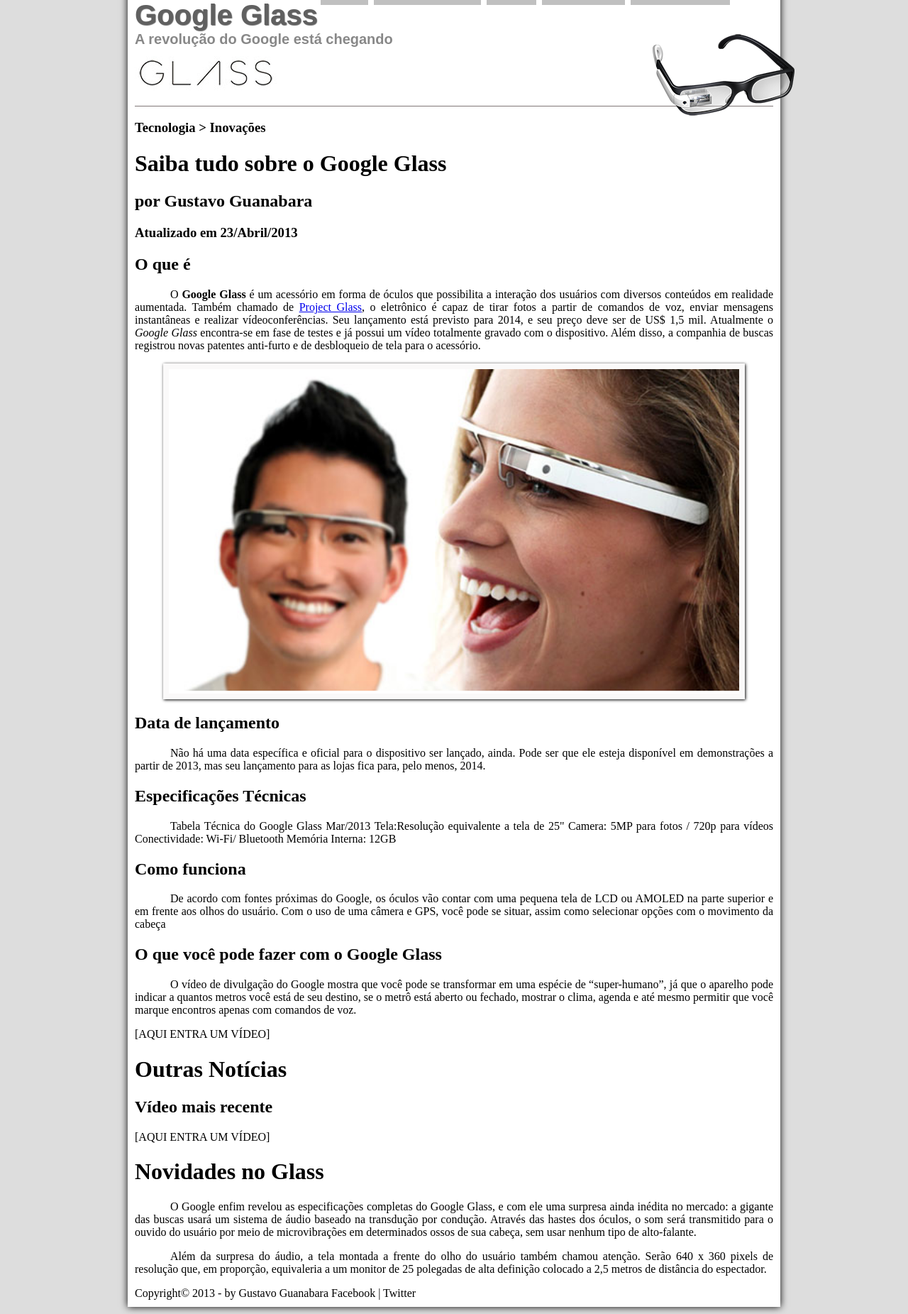
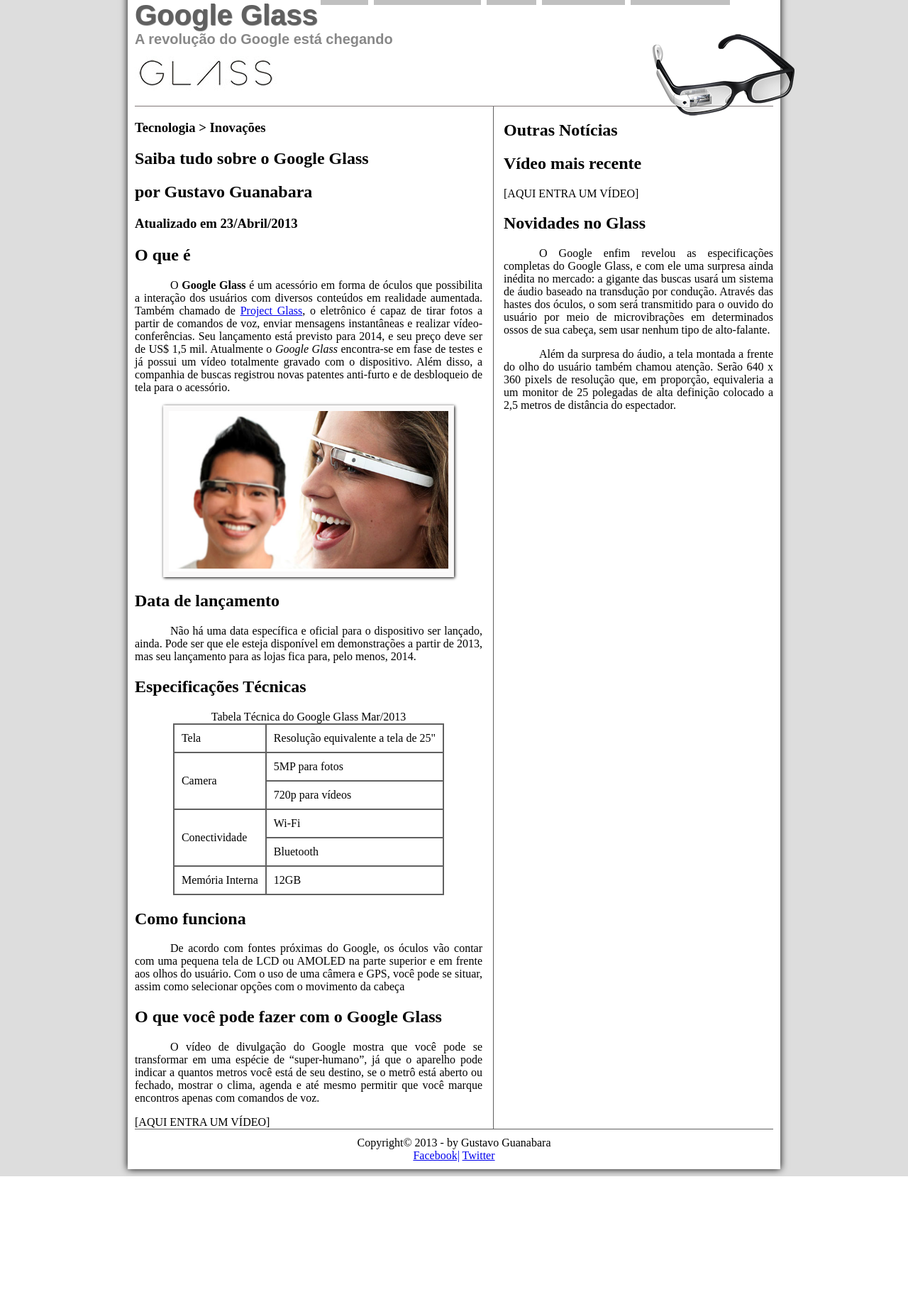
Before and after one commit to Bio-Maz/CursoHTML5, a PHP site: page / in a window 1280 px wide. Shown: the part 26-1877 px from the top of the page at 71% size. After the commit the page ends 1683 px from the top, so only its background shows below. Run offline with PHP 8.4, Linux system fonts and the light colour scheme.

Commit message:
Formatando site.

```diff
--- a/curso-html5-pacote01/projeto-glass-html5/_css/estilo.css
+++ b/curso-html5-pacote01/projeto-glass-html5/_css/estilo.css
@@ -130,3 +130,40 @@ nav#menu a{
 nav#menu a:hover{
     color: seashell;
 }
+
+section#corpo{
+    display: block;
+    width: 490px;
+    float: left;
+    border-right: 1px solid #606060 ;
+    padding-right: 15px;
+}
+
+table#tabelaspec{
+    border: 1px solid #606060;
+    border-spacing: 0px;
+    margin-left: auto;
+    margin-right: auto;
+
+}
+
+table#tabelaspec td{
+    border: 1px solid #606060;
+    padding: 10px;
+}
+
+
+aside#lateral{
+    display: block;
+    width: 380px;
+    float: right;
+
+
+}
+
+footer#rodape{
+    clear: both;
+    border-top: 1px solid #606060;
+    text-align: center;
+    padding-top: 10px;
+}
--- a/curso-html5-pacote01/projeto-glass-html5/index.html
+++ b/curso-html5-pacote01/projeto-glass-html5/index.html
@@ -30,6 +30,7 @@
 
 </header>
 
+<section id="corpo">
 <hgoup>
 <h3>Tecnologia > Inovações</h3>
 <h1>Saiba tudo sobre o Google Glass</h1>
@@ -38,7 +39,7 @@
 </hgoup>
 
 
-<h2>O que é</h2>
+<h1>O que é</h1>
 <p>O <span style="font-weight:800;">Google Glass</span> é um acessório em forma de óculos que possibilita a interação dos usuários com diversos conteúdos em realidade aumentada. Também chamado de <a href="http://glass.google.com" target="_blank">Project Glass</a>, o eletrônico é capaz de tirar fotos a partir de comandos de voz, enviar mensagens instantâneas e realizar vídeo&shy;con&shy;ferên&shy;cias. Seu lançamento está previsto para 2014, e seu preço deve ser de US$ 1,5 mil. Atualmente o <em>Google Glass</em> encontra-se em fase de testes e já possui um vídeo totalmente gravado com o dispositivo. Além disso, a companhia de buscas registrou novas patentes anti-furto e de desbloqueio de tela para o acessório.</p>
 
 <figure class="foto-legenda">
@@ -49,15 +50,21 @@
     </figcaption>
 </figure>
 
-<h2>Data de lançamento</h2>
+<h1>Data de lançamento</h1>
 <p>Não há uma data específica e oficial para o dispositivo ser lançado, ainda. Pode ser que ele esteja disponível em demonstrações a partir de 2013, mas seu lançamento para as lojas fica para, pelo menos, 2014.</p>
 
-<h2>Especificações Técnicas</h2>
-<p>Tabela Técnica do Google Glass Mar/2013
-Tela:Resolução equivalente a tela de 25"
-Camera: 5MP para fotos / 720p para vídeos
-Conectividade: Wi-Fi/ Bluetooth
-Memória Interna: 12GB</p>
+<h1>Especificações Técnicas</h1>
+<table id="tabelaspec">
+<caption>Tabela Técnica do Google Glass Mar/2013</caption>
+
+<tr><td>Tela</td><td>Resolução equivalente a tela de 25"</td></tr>
+<tr><td rowspan="2">Camera</td><td>5MP para fotos</td></tr>
+<tr><td>720p para vídeos</td>
+<tr><td rowspan="2">Conectividade</td><td>Wi-Fi</td></tr>
+<tr><td>Bluetooth</td></tr>
+
+<tr><td>Memória Interna</td><td>12GB</td></tr>
+</table>
 
 <h2>Como funciona</h2>
 <p>De acordo com fontes próximas do Google, os óculos vão contar com uma pequena tela de LCD ou AMOLED na parte superior e em frente aos olhos do usuário. Com o uso de uma câmera e GPS, você pode se situar, assim como selecionar opções com o movimento da cabeça</p>
@@ -66,7 +73,9 @@ Memória Interna: 12GB</p>
 <p>O vídeo de divulgação do Google mostra que você pode se transformar em uma espécie de “super-<wbr/>humano”, já que o aparelho pode indicar a quantos metros você está de seu destino, se o metrô está aberto ou fechado, mostrar o clima, agenda e até mesmo permitir que você marque encontros apenas com comandos de voz.</p>
 
 [AQUI ENTRA UM VÍDEO]
+</section>
 
+<aside id="lateral">
 <h1>Outras Notícias</h1>
 <h2>Vídeo mais recente</h2>
 
@@ -76,9 +85,14 @@ Memória Interna: 12GB</p>
 <p>O Google enfim revelou as especificações completas do Google Glass, e com ele uma surpresa ainda inédita no mercado: a gigante das buscas usará um sistema de áudio baseado na transdução por condução. Através das hastes dos óculos, o som será transmitido para o ouvido do usuário por meio de microvibrações em determinados ossos de sua cabeça, sem usar nenhum tipo de alto-falante.</p>
 
 <p>Além da surpresa do áudio, a tela montada a frente do olho do usuário também chamou atenção. Serão 640 x 360 pixels de resolução que, em proporção, equivaleria a um monitor de 25 polegadas de alta definição colocado a 2,5 metros de distância do espectador.</p>
+</aside>
 
-Copyright&copy; 2013 - by Gustavo Guanabara
-Facebook | Twitter
+<footer id="rodape">
+Copyright&copy; 2013 - by Gustavo Guanabara<br>
+<a href="http://Facebook.com/cursoemvideo" target="_blank">Facebook|</a>
+<a href="http://Twitter.com/cursoemvideo" target="_blank"> Twitter</a>
+</footer>
+
 </div>
 </body>
 </html>
```
